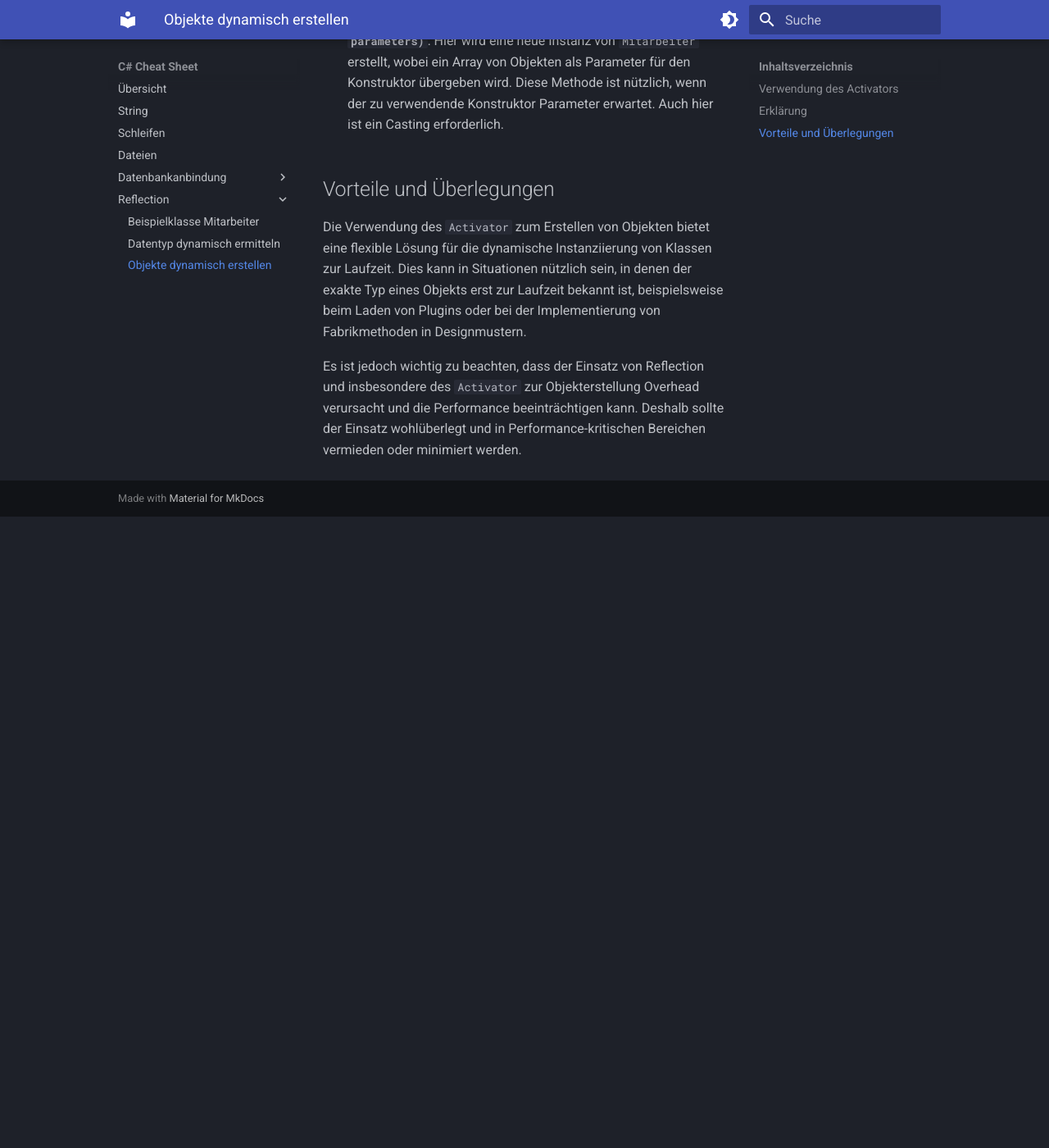
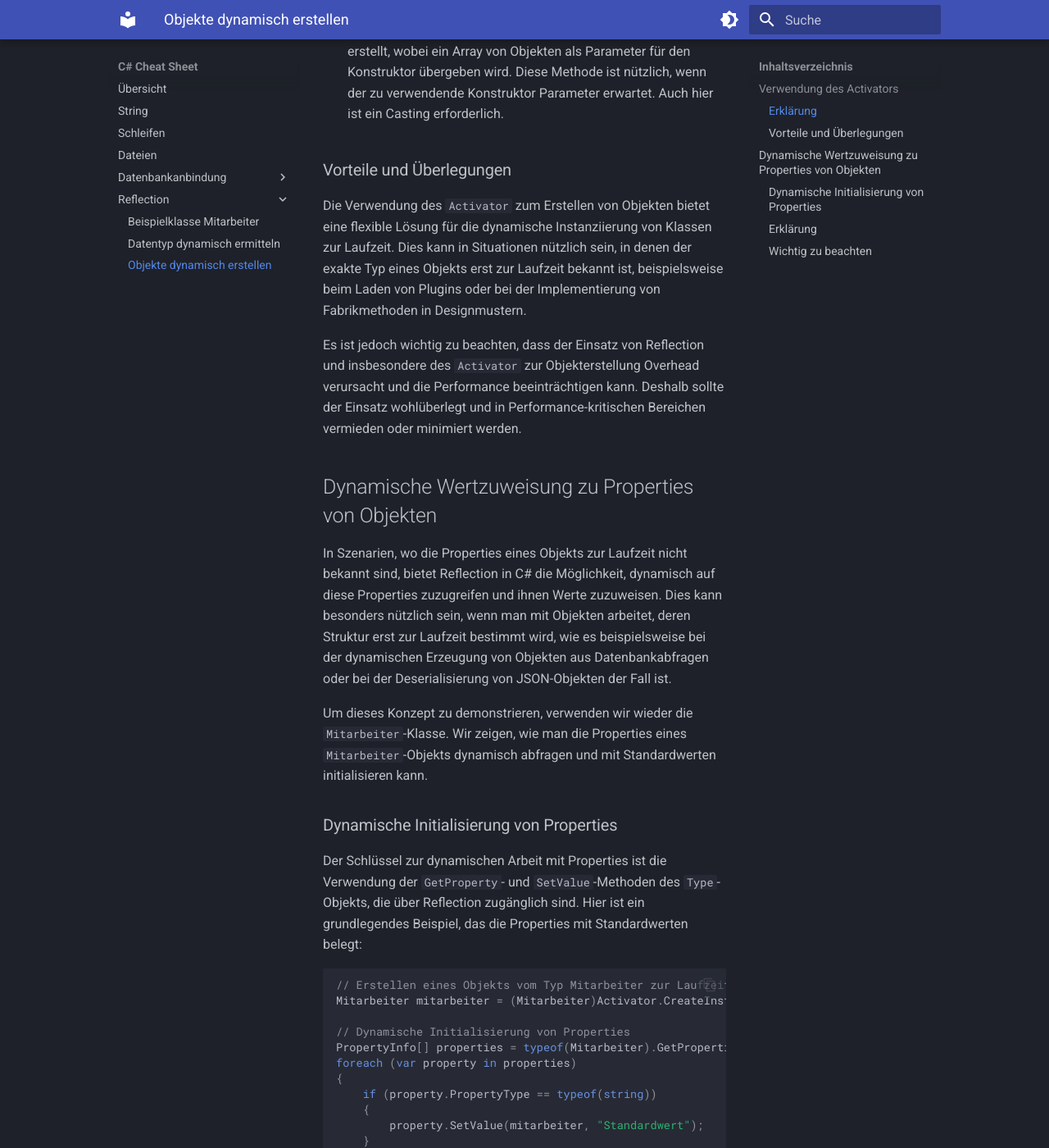
Before and after one commit to swop-bs/cheat-sheet, an MkDocs documentation site: the page built from docs/reflection/objekte-erstellen.md, in a window 1280 px wide and 1400 px high, scrolled down 1275 px. Shown: the whole window at 82% size. Built offline with MkDocs 1.6.1 and Material for MkDocs 9.7.7, drawn with Linux system fonts in a browser that asks for light colours; before the commit the page ends 1905 px from its top, so only the background shows below that; some of the changed text lies outside the part shown.

Commit message:
Dynamische Wertzuweisung von Properties

````diff
--- a/docs/reflection/objekte-erstellen.md
+++ b/docs/reflection/objekte-erstellen.md
@@ -32,14 +32,67 @@ mitarbeiter2.AnzeigenInformationen();
     Vorname: Max, Nachname: Mustermann, Gehalt: 50000, Arbeitsort: Berlin
 	```
 
-## Erklärung
+### Erklärung
 
 - **`Activator.CreateInstance(typeof(Mitarbeiter))`**: Diese Zeile erstellt eine neue Instanz von `Mitarbeiter` unter Verwendung des Standardkonstruktors. Da `CreateInstance` ein Objekt vom Typ `object` zurückgibt, ist ein explizites Casting auf den Typ `Mitarbeiter` notwendig.
 
 - **`Activator.CreateInstance(typeof(Mitarbeiter), parameters)`**: Hier wird eine neue Instanz von `Mitarbeiter` erstellt, wobei ein Array von Objekten als Parameter für den Konstruktor übergeben wird. Diese Methode ist nützlich, wenn der zu verwendende Konstruktor Parameter erwartet. Auch hier ist ein Casting erforderlich.
 
-## Vorteile und Überlegungen
+### Vorteile und Überlegungen
 
 Die Verwendung des `Activator` zum Erstellen von Objekten bietet eine flexible Lösung für die dynamische Instanziierung von Klassen zur Laufzeit. Dies kann in Situationen nützlich sein, in denen der exakte Typ eines Objekts erst zur Laufzeit bekannt ist, beispielsweise beim Laden von Plugins oder bei der Implementierung von Fabrikmethoden in Designmustern.
 
 Es ist jedoch wichtig zu beachten, dass der Einsatz von Reflection und insbesondere des `Activator` zur Objekterstellung Overhead verursacht und die Performance beeinträchtigen kann. Deshalb sollte der Einsatz wohlüberlegt und in Performance-kritischen Bereichen vermieden oder minimiert werden.
+
+## Dynamische Wertzuweisung zu Properties von Objekten
+
+In Szenarien, wo die Properties eines Objekts zur Laufzeit nicht bekannt sind, bietet Reflection in C# die Möglichkeit, dynamisch auf diese Properties zuzugreifen und ihnen Werte zuzuweisen. Dies kann besonders nützlich sein, wenn man mit Objekten arbeitet, deren Struktur erst zur Laufzeit bestimmt wird, wie es beispielsweise bei der dynamischen Erzeugung von Objekten aus Datenbankabfragen oder bei der Deserialisierung von JSON-Objekten der Fall ist.
+
+Um dieses Konzept zu demonstrieren, verwenden wir wieder die `Mitarbeiter`-Klasse. Wir zeigen, wie man die Properties eines `Mitarbeiter`-Objekts dynamisch abfragen und mit Standardwerten initialisieren kann.
+
+### Dynamische Initialisierung von Properties
+
+Der Schlüssel zur dynamischen Arbeit mit Properties ist die Verwendung der `GetProperty`- und `SetValue`-Methoden des `Type`-Objekts, die über Reflection zugänglich sind. Hier ist ein grundlegendes Beispiel, das die Properties mit Standardwerten belegt:
+
+```csharp
+// Erstellen eines Objekts vom Typ Mitarbeiter zur Laufzeit
+Mitarbeiter mitarbeiter = (Mitarbeiter)Activator.CreateInstance(typeof(Mitarbeiter));
+
+// Dynamische Initialisierung von Properties
+PropertyInfo[] properties = typeof(Mitarbeiter).GetProperties();
+foreach (var property in properties)
+{
+    if (property.PropertyType == typeof(string))
+    {
+        property.SetValue(mitarbeiter, "Standardwert");
+    }
+    else if (property.PropertyType == typeof(double))
+    {
+        property.SetValue(mitarbeiter, 0.0);
+    }
+    // Fügen Sie hier weitere Typüberprüfungen und -zuweisungen hinzu, je nach Bedarf
+}
+
+// Ausgabe zur Demonstration der dynamischen Initialisierung
+mitarbeiter.AnzeigenInformationen();
+```
+
+??? quote "Output"
+	``` text
+    Vorname: Standardwert, Nachname: Standardwert, Gehalt: 0, Arbeitsort: Standardwert
+	```
+
+### Erklärung
+
+- Zunächst wird ein `Mitarbeiter`-Objekt zur Laufzeit erstellt.
+- Anschließend wird das `Type`-Objekt des `Mitarbeiter`-Typs verwendet, um alle öffentlichen Properties zu erhalten.
+- Für jede Property wird überprüft, welchen Typ sie hat (`string`, `double` usw.), und es wird ein entsprechender Standardwert zugewiesen. Im Beispiel wird allen `string`-Properties der Wert `"Standardwert"` und allen `double`-Properties der Wert `0.0` zugewiesen.
+- Schließlich wird eine Methode des Objekts aufgerufen, um die Ergebnisse der dynamischen Property-Zuweisungen zu überprüfen.
+
+### Wichtig zu beachten
+
+- Diese Methode der dynamischen Wertzuweisung ist sehr flexibel, kann aber auch fehleranfällig sein, wenn die Typen der Properties nicht korrekt gehandhabt werden.
+- Reflection kann die Performance beeinträchtigen, daher sollte sie mit Bedacht eingesetzt werden, insbesondere in leistungskritischen Anwendungen.
+- Die Sicherheit des Zugriffs auf Properties sollte ebenfalls berücksichtigt werden, da die Verwendung von Reflection potenziell unsichere oder unerwünschte Zugriffe auf Objekte ermöglichen kann.
+
+Diese Technik ermöglicht es Entwicklern, sehr dynamisch mit Objekten zu arbeiten, deren Struktur im Voraus nicht vollständig bekannt ist, und bietet eine mächtige Methode zur Laufzeitmanipulation und -initialisierung von Objekten in C#.
````
